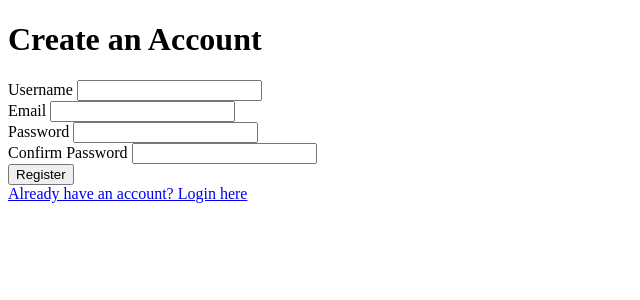
After one commit to Chandra-cc/GambleAllDay, a Flask app: template templates/register.html in a window 1280 px wide. The commit adds this page. Shown: the top 300 px of the page, without its empty margins (0-640 px from the left). Run offline with Flask 3, Linux system fonts and the light colour scheme; the template is opened without the code that fills it, so the values that code supplies are empty.

Commit message:
made the gamble web app working atleast.

```diff
--- /dev/null
+++ b/app.py
@@ -0,0 +1,174 @@
+from flask import Flask, render_template, redirect, url_for, request, session, flash
+from flask_sqlalchemy import SQLAlchemy
+from werkzeug.security import generate_password_hash, check_password_hash
+from datetime import datetime
+import random
+import os
+import pymysql
+
+app = Flask(__name__)
+
+app.secret_key = 'a_super_secret_key_12345'
+app.config['SQLALCHEMY_DATABASE_URI'] = 'mysql+pymysql://myuser:mypassword@localhost/users_db'
+app.config['SQLALCHEMY_TRACK_MODIFICATIONS'] = False
+app.config['SESSION_COOKIE_NAME'] = 'my_flask_cookie'  # Change session cookie name
+
+db = SQLAlchemy(app)
+
+class User(db.Model):
+    id = db.Column(db.Integer, primary_key=True)
+    username = db.Column(db.String(100), unique=True, nullable=False)
+    email = db.Column(db.String(100), unique=True, nullable=False)
+    password = db.Column(db.String(200), nullable=False)
+    created_at = db.Column(db.DateTime, default=datetime.utcnow)
+    coins = db.Column(db.Float, default=0.0)
+
+    # Track if the user has already guessed today
+    has_guessed_today = db.Column(db.Boolean, default=False)  # Add this field
+
+    def set_password(self, password):
+        self.password = generate_password_hash(password)
+
+    def check_password(self, password):
+        return check_password_hash(self.password, password)
+
+# Ensure tables are created when app starts
+with app.app_context():
+    db.create_all()
+
+@app.route('/')
+def home():
+    print(f"DEBUG: Current Session Data - {session}")  # Debugging line
+
+    if 'user_id' not in session:
+        flash("You are logged out. Please log in.", "warning")
+        return redirect(url_for('login'))
+
+    user = User.query.get(session['user_id'])
+
+    if user:
+        print(f"DEBUG: Showing home page for {user.email}")  # Debugging line
+        return render_template('home.html', user=user)
+
+    flash("User not found. Please log in again.", "error")
+    session.pop('user_id', None)  # Remove invalid session
+    return redirect(url_for('login'))
+
+
+
+@app.route('/register', methods=['GET', 'POST'])
+def register():
+    if request.method == 'POST':
+        username = request.form['username']
+        email = request.form['email']
+        password = request.form['password']
+        password_confirm = request.form['password_confirm']
+
+        # Check if passwords match
+        if password != password_confirm:
+            flash('Passwords do not match!', 'error')
+            return redirect(url_for('register'))
+
+        # Check if email already exists
+        existing_user = User.query.filter_by(email=email).first()
+        if existing_user:
+            flash('Email already registered!', 'error')
+            return redirect(url_for('register'))
+
+        # Create new user and set hashed password
+        new_user = User(username=username, email=email)
+        new_user.set_password(password)
+
+        try:
+            db.session.add(new_user)
+            db.session.commit()  # 🔴 Ensure this line is present
+            flash('Account created successfully! You can now log in.', 'success')
+            return redirect(url_for('login'))
+        except Exception as e:
+            db.session.rollback()  # 🔴 Rollback in case of failure
+            flash(f"Database Error: {e}", "error")
+
+    return render_template('register.html')
+
+@app.route('/login', methods=['GET', 'POST'])
+def login():
+    if request.method == 'POST':
+        email = request.form['email']
+        password = request.form['password']
+
+        user = User.query.filter_by(email=email).first()
+
+        if user and user.check_password(password):
+            session['user_id'] = user.id  # 🔴 Store user ID in session
+            flash('Login successful!', 'success')
+
+            print(f"DEBUG: Logged in user - {user.email}")  # Debugging line
+
+            return redirect(url_for('home'))
+        else:
+            flash('Invalid credentials, please try again.', 'error')
+
+    return render_template('login.html')
+
+
+@app.route('/logout')
+def logout():
+    print(f"DEBUG: Logging out user {session.get('user_id')}")  # Debugging
+    session.pop('user_id', None)  # Clear session
+    flash('You have been logged out.', 'info')
+    return redirect(url_for('home'))
+
+@app.route('/game')
+def game():
+    if 'user_id' not in session:
+        flash("Please log in to play.", "warning")
+        return redirect(url_for('login'))
+
+    user = User.query.get(session['user_id'])
+
+    if user.has_guessed_today:
+        flash("You have already guessed today. Your earnings: {0} coins.".format(user.coins), "info")
+        return render_template('game.html', user=user)
+
+    # Calculate the day and number range
+    days_played = (datetime.utcnow() - user.created_at).days + 1
+    number_range = 10 * days_played  # Increase range every day
+    correct_number = random.randint(1, number_range)
+
+    session['correct_number'] = correct_number  # Store correct number for validation
+
+    return render_template('game.html', user=user, days_played=days_played, number_range=number_range)
+
+
+@app.route('/guess', methods=['POST'])
+def guess():
+    if 'user_id' not in session:
+        flash("Please log in to make a guess.", "warning")
+        return redirect(url_for('login'))
+
+    user = User.query.get(session['user_id'])
+
+    if user.has_guessed_today:
+        flash("You have already guessed today. Please wait until tomorrow to make a new guess.", "info")
+        return redirect(url_for('home'))
+
+    days_played = (datetime.utcnow() - user.created_at).days + 1
+    correct_number = session.get('correct_number')  # Retrieve the correct number
+    guessed_number = int(request.form['guess'])
+
+    if guessed_number == correct_number:
+        winnings = 0.1 * days_played  # Reward user based on days played
+        user.coins += winnings
+        user.has_guessed_today = True  # Mark the user as having guessed today
+        db.session.commit()  # Save changes to database
+        flash(f"🎉 Correct! You won {winnings} coins! Again try tomorrow!!", "success")
+    else:
+        user.has_guessed_today = True
+        flash("❌ Incorrect guess. Try again tomorrow!", "error")
+
+    return redirect(url_for('game'))
+
+
+
+if __name__ == '__main__':
+    app.run(debug=True)
--- a/run.py
+++ /dev/null
@@ -1,4 +0,0 @@
-from app import app
-
-if __name__ == '__main__':
-    app.run(debug=True)
--- /dev/null
+++ b/templates/register.html
@@ -0,0 +1,27 @@
+<!DOCTYPE html>
+<html lang="en">
+<head>
+    <meta charset="UTF-8">
+    <meta name="viewport" content="width=device-width, initial-scale=1.0">
+    <title>Register</title>
+</head>
+<body>
+    <h1>Create an Account</h1>
+    <form method="POST">
+        <label for="username">Username</label>
+        <input type="text" name="username" required><br>
+
+        <label for="email">Email</label>
+        <input type="email" name="email" required><br>
+
+        <label for="password">Password</label>
+        <input type="password" name="password" required><br>
+
+        <label for="password_confirm">Confirm Password</label>
+        <input type="password" name="password_confirm" required><br>
+
+        <button type="submit">Register</button>
+    </form>
+    <a href="{{ url_for('login') }}">Already have an account? Login here</a>
+</body>
+</html>
```
Also changed, not shown: app/__init__.py (deleted, +0 -31 lines), app/models.py (deleted, +0 -9 lines), app/routes.py (deleted, +0 -70 lines), app/static/css/style.css (deleted, +0 -14 lines), templates/game.html (+37 -3 lines), templates/home.html (+6 -5 lines), templates/login.html (+21 -0 lines), app/static/js/script.js (deleted), 1 other file.
